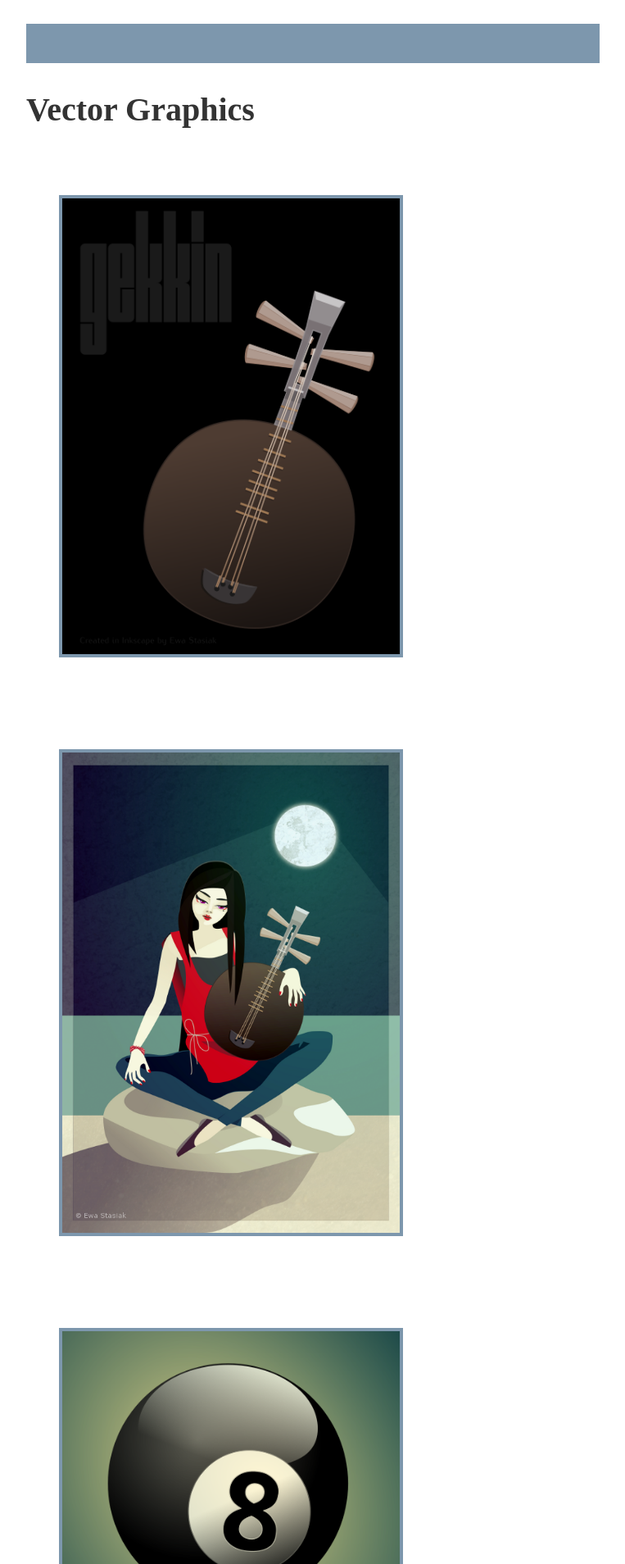
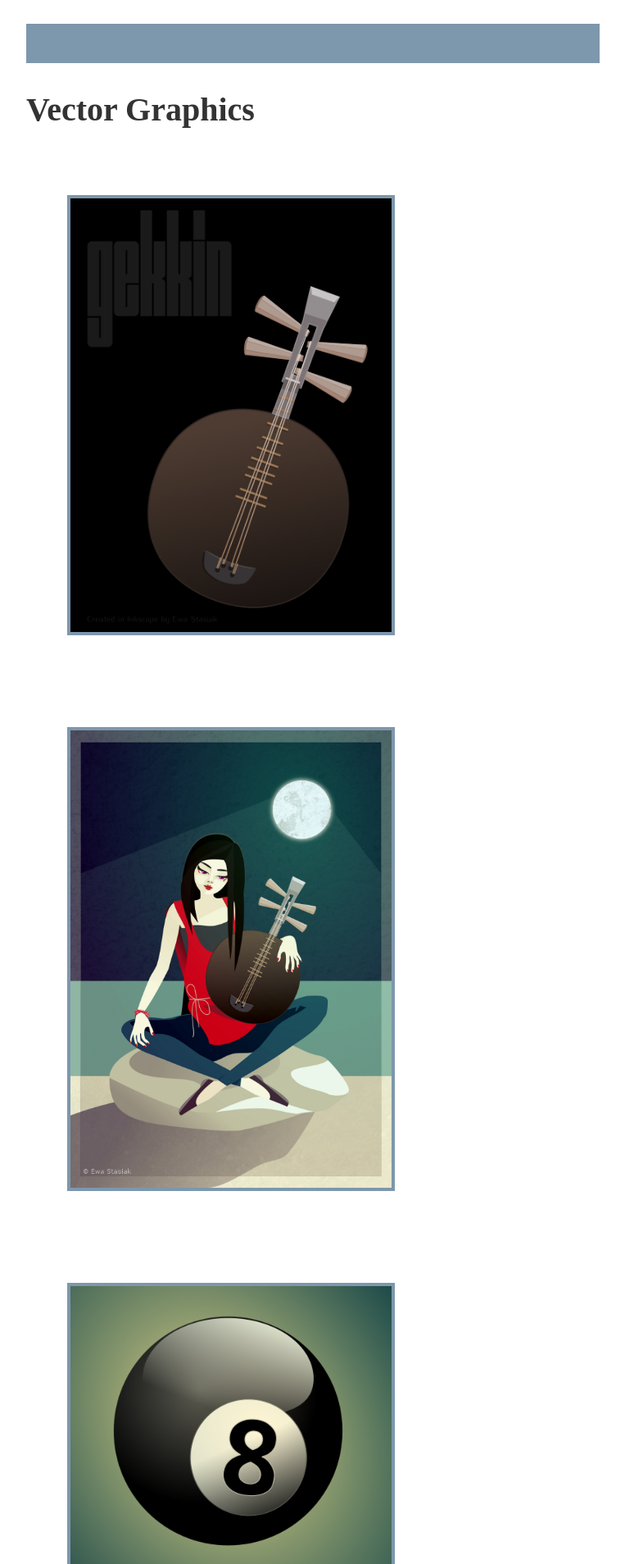
Before and after one commit to ewastasiak/Showcase, a Jekyll site: the page built from artistic/index.html, in a window 1280 px wide. Shown: the part 390-2298 px from the top of the page at 82% size, without its empty margins (258-1021 px from the left). Built offline with Jekyll 4.4.1, drawn with Linux system fonts in a browser that asks for light colours; nearby versions of some CDN libraries; library files that are not in the unit come from our copies.

Commit message:
Updated 'css/main.css' via CloudCannon

```diff
--- a/css/main.css
+++ b/css/main.css
@@ -88,7 +88,7 @@ img {
 
 .img-big {
 	height: auto;
-	width: auto;
+	width: 400px;
 	/*object-position: 0 0;*/
 }
 
```
